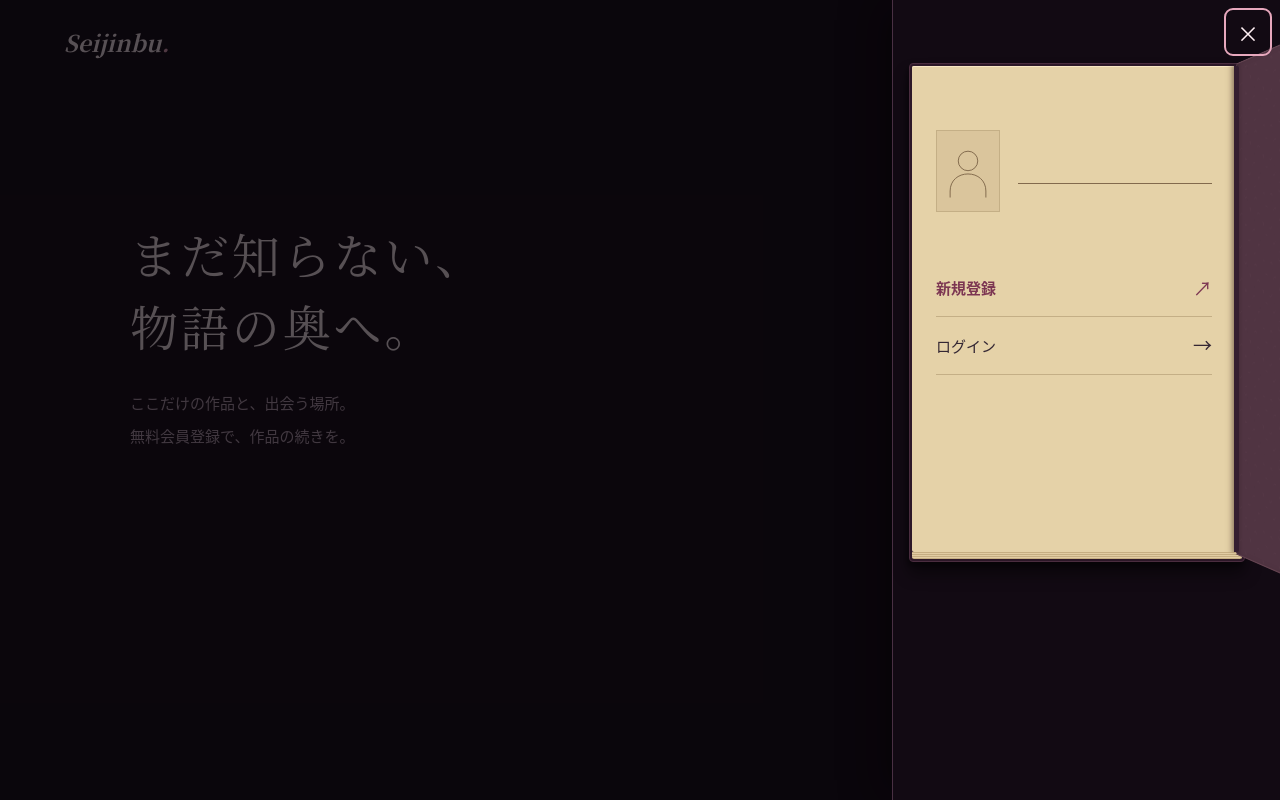
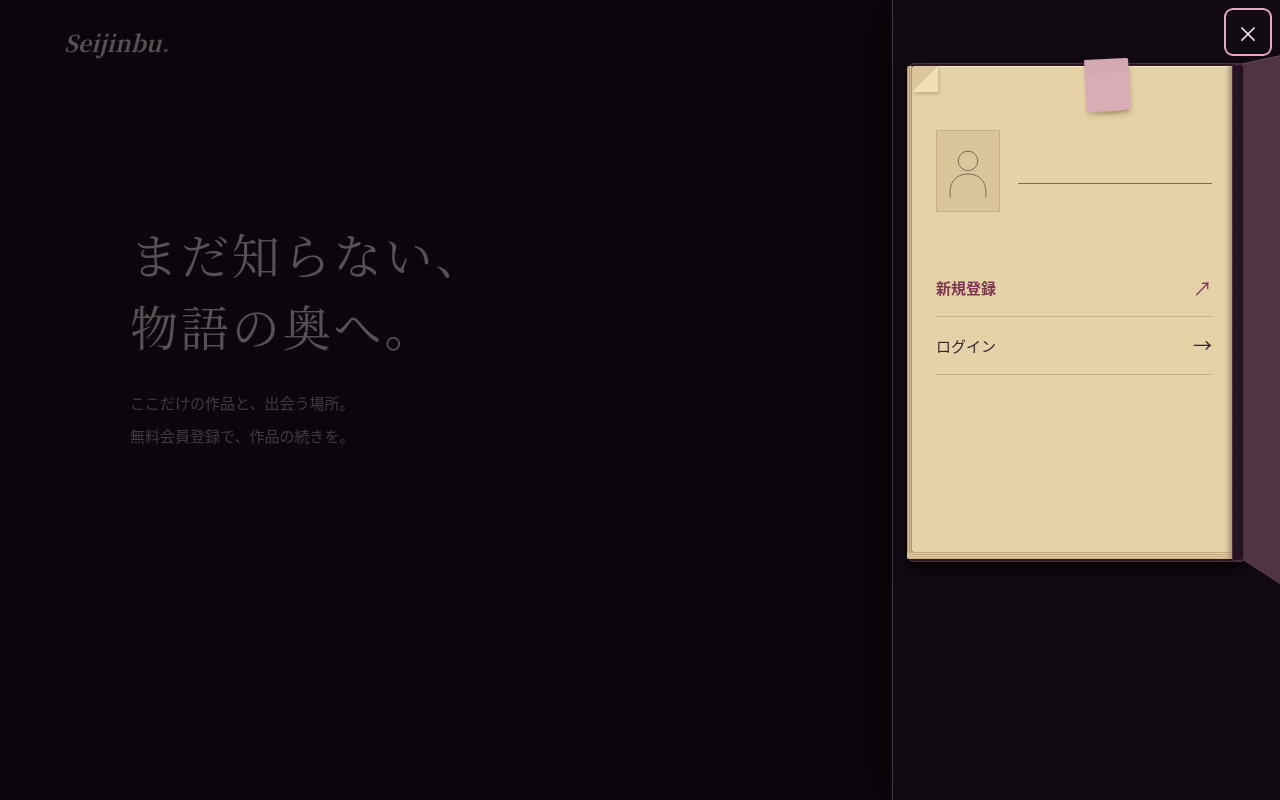
Before and after one commit to nishimura-yuma77/preview, a plain HTML site: page previews/seijinbu-handbook/screen.html in a window 1280 px wide. Drawn offline with Linux system fonts and the light colour scheme.

Commit message:
右綴じを修正し紙の折り返しと付箋を追加する

```diff
--- a/previews/seijinbu-handbook/screen.html
+++ b/previews/seijinbu-handbook/screen.html
@@ -46,7 +46,8 @@
       </header>
       <div class="bookContent">
         <div class="bookBase" aria-hidden="true"></div>
-        <div class="pageEdge pageEdgeRight" aria-hidden="true"></div>
+        <div class="pageUnderlay" aria-hidden="true"></div>
+        <div class="pageEdge pageEdgeLeft" aria-hidden="true"></div>
         <div class="pageEdge pageEdgeBottom" aria-hidden="true"></div>
         <div class="bookSpine" aria-hidden="true"></div>
         <section class="cover" aria-hidden="true">
@@ -80,6 +81,8 @@
             </div>
           </section>
         </div>
+        <div class="paperCorner" aria-hidden="true"></div>
+        <div class="stickyNote" aria-hidden="true"></div>
       </div>
     </dialog>
     <dialog id="auth" class="auth" aria-labelledby="authTitle">
@@ -142,7 +145,7 @@
       const reducedMotion = matchMedia("(prefers-reduced-motion: reduce)");
       const cover = handbook.querySelector(".cover");
       const artwork = document.getElementById("coverArtwork");
-      const segmentCount = 16;
+      const segmentCount = 24;
       function appendCoverFaces(host, foreEdge) {
         const front = document.createElement("div");
         front.className = "coverFace coverFront";
@@ -196,14 +199,20 @@
           const index = segmentCount - distance - 1;
           const segment = segments[index];
           const across = (distance + 0.5) / segmentCount;
-          const bend = wave * (8 * Math.exp(-10 * across) - 6 * across ** 6);
+          const tip = Math.min(1, Math.max(0, (across - 0.72) / 0.28));
+          const tipBend = tip * tip * (3 - 2 * tip);
+          const hingeBend = Math.exp(-(((across - 0.08) / 0.14) ** 2));
+          const bend = wave * (32 * hingeBend - 28 * tipBend);
           const angle = 110 * leaf + bend;
           const radians = (angle * Math.PI) / 180;
           segment.style.width = `${step + (index < segmentCount - 1 ? 1 : 0)}px`;
           segment.style.transformOrigin = `${step}px center`;
           segment.style.transform = `translate3d(${right - step}px,0,${depth}px) rotateY(${angle}deg)`;
           segment.style.setProperty("--offset", `${index * step}px`);
-          segment.style.setProperty("--shade", Math.abs(bend) * 0.007);
+          segment.style.setProperty(
+            "--shade",
+            Math.min(0.07, Math.abs(bend) * 0.003),
+          );
           segment.dataset.angle = angle;
           segment.dataset.right = right;
           segment.dataset.depth = depth;
--- a/previews/seijinbu-handbook/style.css
+++ b/previews/seijinbu-handbook/style.css
@@ -263,12 +263,15 @@ body:has(dialog[open]) {
 }
 .bookSpine {
   position: absolute;
-  inset: 0 -3px 0 auto;
-  width: 5px;
-  background: var(--spine);
-  border-radius: 0 2px 2px 0;
+  inset: -2px -8px -9px auto;
+  width: 12px;
+  background: var(--surface) url("./leather-grain.svg");
+  border: 1px solid #4a2d3f;
+  border-radius: 3px 4px 4px 3px;
   z-index: 4;
-  box-shadow: -2px 0 4px #29121c42;
+  box-shadow:
+    inset -2px 0 3px #160c1360,
+    -3px 0 5px #29121c42;
 }
 .bookContent {
   position: absolute;
@@ -278,6 +281,7 @@ body:has(dialog[open]) {
   max-height: calc(100dvh - 92px);
   container-type: size;
   perspective: 1100px;
+  perspective-origin: 50% 25%;
   isolation: isolate;
 }
 .bookBase {
@@ -294,18 +298,25 @@ body:has(dialog[open]) {
   position: absolute;
   z-index: 1;
 }
-.pageEdgeRight {
-  inset: 0 -6px -7px auto;
-  width: 6px;
+.pageUnderlay {
+  position: absolute;
+  inset: 0;
+  z-index: 1;
+  background: #dac59c;
+  border-radius: 2px;
+}
+.pageEdgeLeft {
+  inset: 0 auto -7px -5px;
+  width: 5px;
   background: repeating-linear-gradient(
     to right,
     #aa916b 0 1px,
     #dac59c 1px 2px
   );
-  border-radius: 0 2px 2px 0;
+  border-radius: 2px 0 0 2px;
 }
 .pageEdgeBottom {
-  inset: auto -5px -7px 0;
+  inset: auto 0 -7px -5px;
   height: 7px;
   background: repeating-linear-gradient(
     to bottom,
@@ -436,7 +447,7 @@ body:has(dialog[open]) {
 .coverSegment[data-index="0"] .coverFace {
   border-radius: 5px 0 0 5px;
 }
-.coverSegment[data-index="15"] .coverFace {
+.coverSegment:last-child .coverFace {
   border-radius: 0 5px 5px 0;
 }
 .coverEdge {
@@ -489,6 +500,55 @@ body:has(dialog[open]) {
     inset -12px 0 12px -14px #49371f,
     inset 0 1px #f7e7c3;
   scrollbar-color: #a48a65 var(--paper);
+  clip-path: polygon(26px 0, 100% 0, 100% 100%, 0 100%, 0 26px);
+}
+.paperCorner {
+  position: absolute;
+  inset: 0 auto auto 0;
+  z-index: 2;
+  width: 26px;
+  height: 26px;
+  filter: drop-shadow(1px 2px 1.5px #68472644);
+  pointer-events: none;
+}
+.paperCorner::after {
+  content: "";
+  position: absolute;
+  inset: 0;
+  background: #f1dfb6;
+  clip-path: polygon(100% 0, 100% 100%, 0 100%);
+}
+.stickyNote {
+  position: absolute;
+  z-index: 2;
+  top: -7px;
+  left: 53%;
+  width: 44px;
+  height: 52px;
+  border-radius: 1px 2px 5px 1px;
+  background: #d8adb5;
+  box-shadow:
+    0 1px 1px #50322412,
+    1px 4px 5px #50322436;
+  transform: rotate(-3deg);
+  transform-origin: top center;
+  pointer-events: none;
+}
+.stickyNote::before {
+  content: "";
+  position: absolute;
+  inset: 0 0 auto;
+  height: 14px;
+  background: #bd919c33;
+}
+.stickyNote::after {
+  content: "";
+  position: absolute;
+  inset: auto 3px -1px 7px;
+  height: 4px;
+  border-radius: 50%;
+  box-shadow: 1px 2px 3px #54332935;
+  transform: rotate(-3deg);
 }
 .identity {
   margin: 0 0 48px;
```
